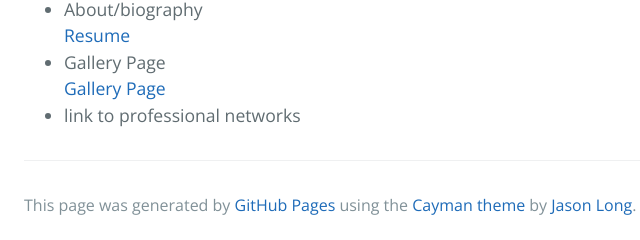
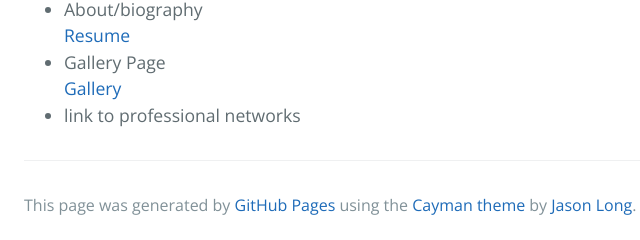
Before and after one commit to Preed17/preed17.github.io, a plain HTML site: page index.html in a window 1280 px wide. Shown: the part 350-590 px from the top of the page, 200-840 px from the left. Drawn offline with nearby package versions, Linux system fonts and the light colour scheme.

Commit message:
Update index.html

```diff
--- a/index.html
+++ b/index.html
@@ -22,7 +22,7 @@
 <li>About/biography</li>
 <a href="https://docs.google.com/document/d/1GlEm44Wwihb202MFlzce5_pkUOtZMn9cM_N_-Cz4ohk/edit?usp=sharing">Resume</a>
 <li>Gallery Page</li>
-<a href="https://www.dropbox.com/sh/2s62meomce0yaof/AADZuYyt0CmarYkr_a033a6Ba?dl=0">Gallery Page</a>
+<a href="https://www.dropbox.com/sh/2s62meomce0yaof/AADZuYyt0CmarYkr_a033a6Ba?dl=0">Gallery</a>
 <li>link to professional networks</li>
 </ul>
 
```
